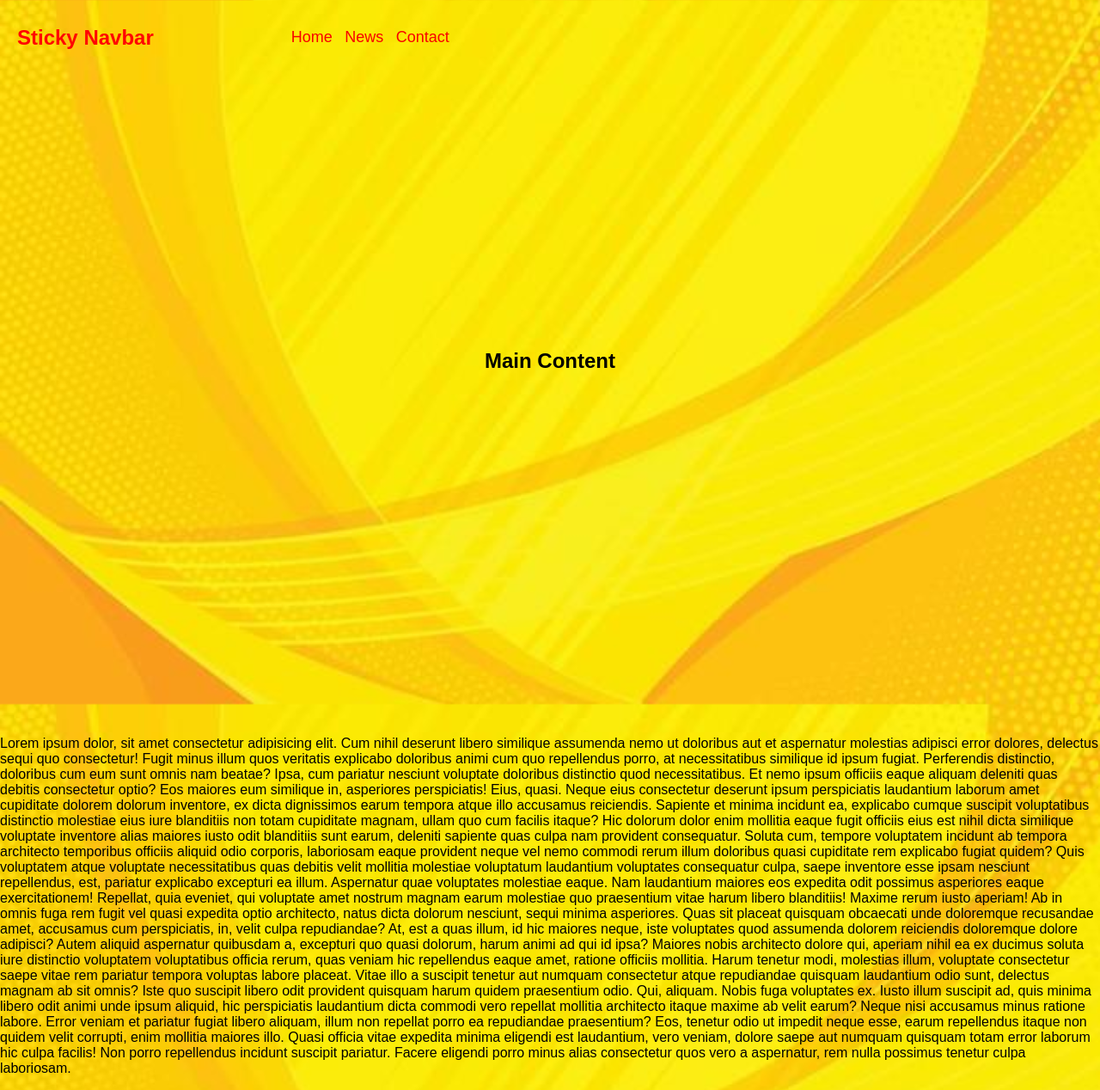
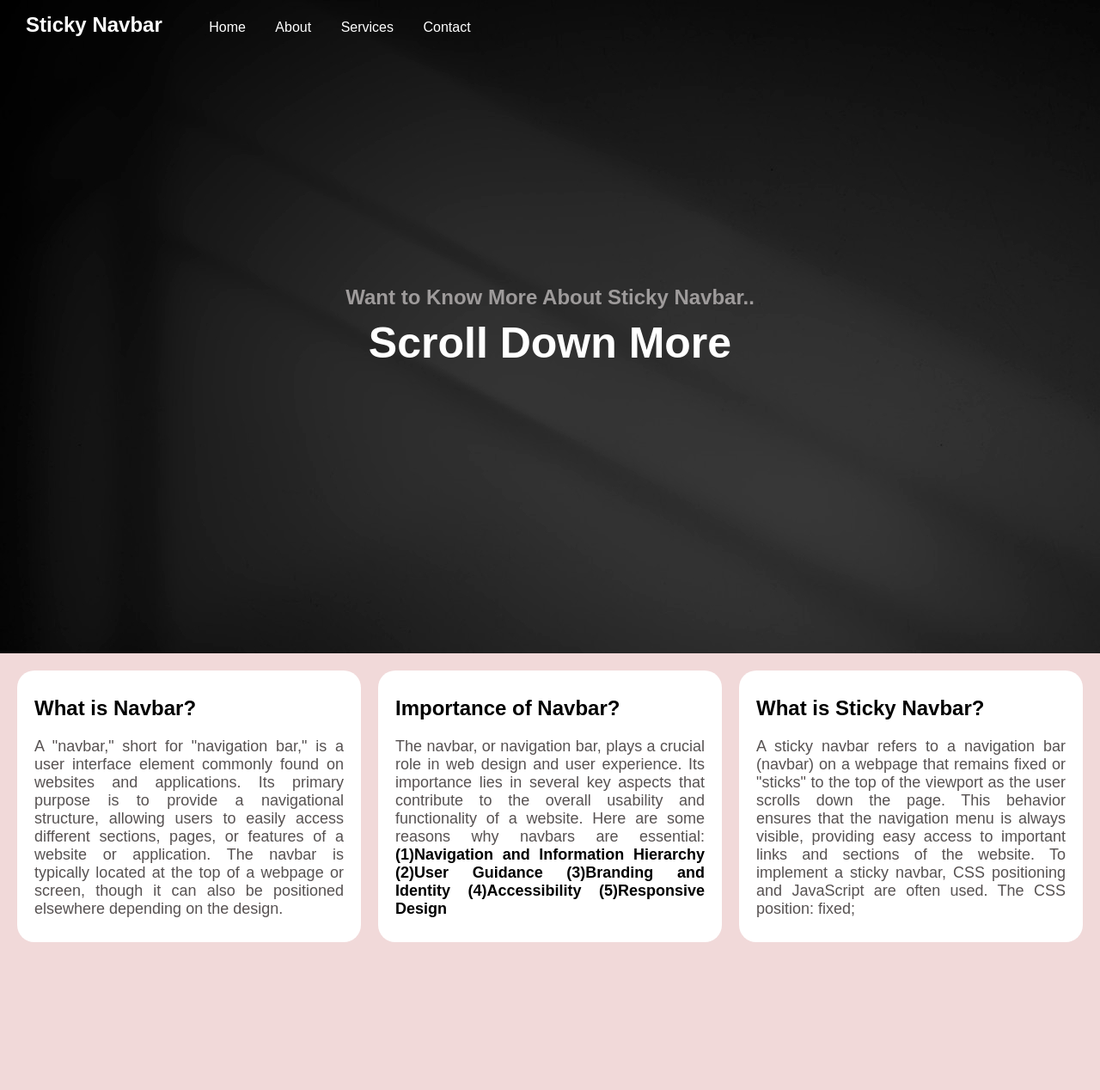
Before and after one commit to sholayman99/dom-mini-projects, a plain HTML site: page Active-Sticky-Navbar/index.html in a window 1280 px wide. Shown: the whole page at 86% size. After the commit the page ends 1116 px from the top, so only its background shows below. Drawn offline with Linux system fonts and the light colour scheme.

Commit message:
customize the sticky Navbar

```diff
--- a/Active-Sticky-Navbar/index.html
+++ b/Active-Sticky-Navbar/index.html
@@ -4,81 +4,61 @@
     <meta charset="UTF-8" />
     <meta name="viewport" content="width=device-width, initial-scale=1.0" />
     <link rel="stylesheet" href="style.css" />
-    <title>Active Sticky Navbar</title>
   </head>
   <body>
-    <nav class="nav">
-      <h1>Sticky Navbar</h1>
-      <div>
-        <a href="#home">Home</a>
-        <a href="#news">News</a>
-        <a href="#contact">Contact</a>
-      </div>
-    </nav>
+    <div class="navbar" id="navbar">
+      <a href="#" class="navbar-brand">Sticky Navbar</a>
+      <a href="#">Home</a>
+      <a href="#">About</a>
+      <a href="#">Services</a>
+      <a href="#">Contact</a>
+    </div>
 
     <section>
-      <h2>Main Content</h2>
+      <h6>Want to Know More About Sticky Navbar..</h6>
+      <h1>Scroll Down More</h1>
     </section>
-    <div>
-      <p>
-        Lorem ipsum dolor, sit amet consectetur adipisicing elit. Cum nihil
-        deserunt libero similique assumenda nemo ut doloribus aut et aspernatur
-        molestias adipisci error dolores, delectus sequi quo consectetur! Fugit
-        minus illum quos veritatis explicabo doloribus animi cum quo repellendus
-        porro, at necessitatibus similique id ipsum fugiat. Perferendis
-        distinctio, doloribus cum eum sunt omnis nam beatae? Ipsa, cum pariatur
-        nesciunt voluptate doloribus distinctio quod necessitatibus. Et nemo
-        ipsum officiis eaque aliquam deleniti quas debitis consectetur optio?
-        Eos maiores eum similique in, asperiores perspiciatis! Eius, quasi.
-        Neque eius consectetur deserunt ipsum perspiciatis laudantium laborum
-        amet cupiditate dolorem dolorum inventore, ex dicta dignissimos earum
-        tempora atque illo accusamus reiciendis. Sapiente et minima incidunt ea,
-        explicabo cumque suscipit voluptatibus distinctio molestiae eius iure
-        blanditiis non totam cupiditate magnam, ullam quo cum facilis itaque?
-        Hic dolorum dolor enim mollitia eaque fugit officiis eius est nihil
-        dicta similique voluptate inventore alias maiores iusto odit blanditiis
-        sunt earum, deleniti sapiente quas culpa nam provident consequatur.
-        Soluta cum, tempore voluptatem incidunt ab tempora architecto temporibus
-        officiis aliquid odio corporis, laboriosam eaque provident neque vel
-        nemo commodi rerum illum doloribus quasi cupiditate rem explicabo fugiat
-        quidem? Quis voluptatem atque voluptate necessitatibus quas debitis
-        velit mollitia molestiae voluptatum laudantium voluptates consequatur
-        culpa, saepe inventore esse ipsam nesciunt repellendus, est, pariatur
-        explicabo excepturi ea illum. Aspernatur quae voluptates molestiae
-        eaque. Nam laudantium maiores eos expedita odit possimus asperiores
-        eaque exercitationem! Repellat, quia eveniet, qui voluptate amet nostrum
-        magnam earum molestiae quo praesentium vitae harum libero blanditiis!
-        Maxime rerum iusto aperiam! Ab in omnis fuga rem fugit vel quasi
-        expedita optio architecto, natus dicta dolorum nesciunt, sequi minima
-        asperiores. Quas sit placeat quisquam obcaecati unde doloremque
-        recusandae amet, accusamus cum perspiciatis, in, velit culpa
-        repudiandae? At, est a quas illum, id hic maiores neque, iste voluptates
-        quod assumenda dolorem reiciendis doloremque dolore adipisci? Autem
-        aliquid aspernatur quibusdam a, excepturi quo quasi dolorum, harum animi
-        ad qui id ipsa? Maiores nobis architecto dolore qui, aperiam nihil ea ex
-        ducimus soluta iure distinctio voluptatem voluptatibus officia rerum,
-        quas veniam hic repellendus eaque amet, ratione officiis mollitia. Harum
-        tenetur modi, molestias illum, voluptate consectetur saepe vitae rem
-        pariatur tempora voluptas labore placeat. Vitae illo a suscipit tenetur
-        aut numquam consectetur atque repudiandae quisquam laudantium odio sunt,
-        delectus magnam ab sit omnis? Iste quo suscipit libero odit provident
-        quisquam harum quidem praesentium odio. Qui, aliquam. Nobis fuga
-        voluptates ex. Iusto illum suscipit ad, quis minima libero odit animi
-        unde ipsum aliquid, hic perspiciatis laudantium dicta commodi vero
-        repellat mollitia architecto itaque maxime ab velit earum? Neque nisi
-        accusamus minus ratione labore. Error veniam et pariatur fugiat libero
-        aliquam, illum non repellat porro ea repudiandae praesentium? Eos,
-        tenetur odio ut impedit neque esse, earum repellendus itaque non quidem
-        velit corrupti, enim mollitia maiores illo. Quasi officia vitae expedita
-        minima eligendi est laudantium, vero veniam, dolore saepe aut numquam
-        quisquam totam error laborum hic culpa facilis! Non porro repellendus
-        incidunt suscipit pariatur. Facere eligendi porro minus alias
-        consectetur quos vero a aspernatur, rem nulla possimus tenetur culpa
-        laboriosam.
-      </p>
+
+    <div class="blogs">
+      <div class="blog">
+        <h2>What is Navbar?</h2>
+        <p>
+          A "navbar," short for "navigation bar," is a user interface element
+          commonly found on websites and applications. Its primary purpose is to
+          provide a navigational structure, allowing users to easily access
+          different sections, pages, or features of a website or application.
+          The navbar is typically located at the top of a webpage or screen,
+          though it can also be positioned elsewhere depending on the design.
+        </p>
+      </div>
+
+      <div class="blog">
+        <h2>Importance of Navbar?</h2>
+        <p>
+          The navbar, or navigation bar, plays a crucial role in web design and
+          user experience. Its importance lies in several key aspects that
+          contribute to the overall usability and functionality of a website.
+          Here are some reasons why navbars are essential:
+          <span>
+            (1)Navigation and Information Hierarchy (2)User Guidance (3)Branding
+            and Identity (4)Accessibility (5)Responsive Design
+          </span>
+        </p>
+      </div>
+      <div class="blog">
+        <h2>What is Sticky Navbar?</h2>
+        <p>
+          A sticky navbar refers to a navigation bar (navbar) on a webpage that
+          remains fixed or "sticks" to the top of the viewport as the user
+          scrolls down the page. This behavior ensures that the navigation menu
+          is always visible, providing easy access to important links and
+          sections of the website. To implement a sticky navbar, CSS positioning
+          and JavaScript are often used. The CSS position: fixed;
+        </p>
+      </div>
     </div>
 
-    <!-- js---- -->
+    <!-- link--with--JS -->
     <script src="./main.js"></script>
   </body>
 </html>
--- a/Active-Sticky-Navbar/main.js
+++ b/Active-Sticky-Navbar/main.js
@@ -1,14 +1,23 @@
+ // Add a scroll event listener to change the navbar style on scroll
 
-window.onscroll = function navFunction(){
-    const navbar = document.querySelector("nav");
-    const navPosition = navbar.offsetHeight ;
 
-    if(navPosition <= window.scrollY){
-        navbar.classList.add("nav-active");
+window.onscroll = function () {
+    let navbar = document.getElementById("navbar");
+    if (
+      document.body.scrollTop > 50 ||
+      document.documentElement.scrollTop > 50
+    ) {
+      navbar.classList.add("scrolled");
+    } else {
+      navbar.classList.remove("scrolled");
+    }
+  };
 
-    }else{
 
-        navbar.classList.remove("nav-active");
+  //Add a event listener for a alert messgae
 
-    }
-}
+  window.addEventListener( createAlert())
+
+  function createAlert(){
+    alert("This Website is not responsive")
+  }
--- a/Active-Sticky-Navbar/style.css
+++ b/Active-Sticky-Navbar/style.css
@@ -1,53 +1,91 @@
 body {
   margin: 0;
   font-family: Arial, sans-serif;
-    background-image: url('../assets/images/yellow.jpg'); /* Add your image path here */
-    background-size: cover;
-    background-position: center;
-    background-repeat: no-repeat;
-    background-attachment: fixed;
+  background-color: #f1d9d9;
 }
 
-  .nav {
-   display: flex;
-   justify-content: flex-start;
-   align-items: center;
-    padding: 10px 20px;
-    color: rgb(255, 3, 3);
-    text-align: center;
+.navbar {
+  background-color: transparent;
+  padding: 15px;
   position: fixed;
   width: 100%;
-    top: 0;
+  transition: background-color 0.5s ease;
   z-index: 1000;
-    gap: 10rem;
 }
 
-  .nav-active{
-    display: flex;
-    justify-content: flex-start;
-    align-items: center;
-    padding: 10px 20px;
-    color: rgb(245, 240, 240);
-    background-color: black;
-    text-align: center;
-    position: fixed;
-    width: 100%;
-    top: 0;
-    z-index: 1000;
-    gap: 10rem;
+.navbar a {
+  color: white;
+  text-decoration: none;
+  padding: 15px;
+  transition: color 0.5s ease;
 }
 
- a {
+.navbar-brand {
+  color: white;
+  font-size: 24px;
+  font-weight: bold;
   text-decoration: none;
-    margin-right: 10px;
-    font-size: 18px;
-    color: rgb(248, 0, 0);
+  margin-right: 20px;
 }
 
 section {
+  background-image: url("../assets/images/cover.jpg");
+  top: 0;
+  height: 90vh; /* Adjust height according to your content */
   padding: 20px;
   display: flex;
   align-items: center;
   justify-content: center;
-    height: 100vh;
+  flex-direction: column;
+
+  ; /* Adjust margin to avoid content being covered by the navbar */
 }
+
+/* Change background color and text color on scroll */
+.scrolled {
+  background-color: #ffffff;
+}
+
+.scrolled a,
+.scrolled .navbar-brand {
+  color: #000000;
+}
+
+h1 {
+    color: #fff;
+    font-size: 50px;
+}
+
+h1,h6{
+    margin: 5px;
+}
+
+h6{
+    font-size: 24px;
+    color: #9e9b9b;
+}
+
+.blogs{
+    display: grid;
+    grid-template-columns: repeat(3,1fr);
+    gap: 20px;
+    margin: 20px;
+}
+
+.blog{
+   background-color: #fff;
+   padding: 10px 20px;
+   text-align: justify;
+   border-radius: 20px;
+}
+
+.blog p{
+    color: #575252;
+    font-size: 18px;
+}
+
+span{
+
+    font-weight: 600;
+    color: #000000;
+}
```
Also changed, not shown: assets/images/cover.jpg (added), assets/images/yellow.jpg (deleted). Lines whose indentation alone changed are shown as unchanged.
